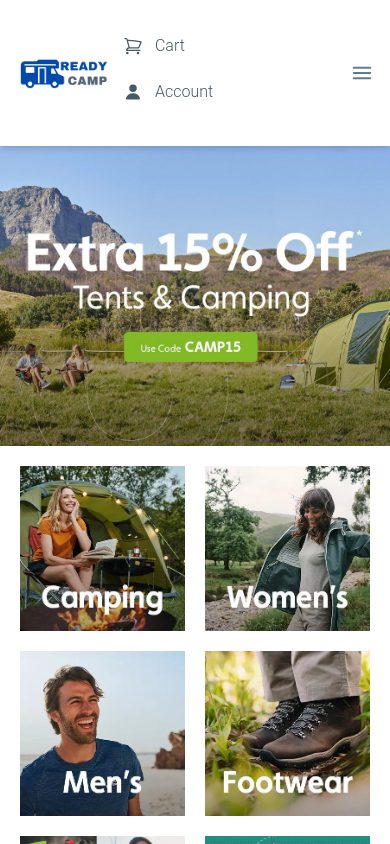
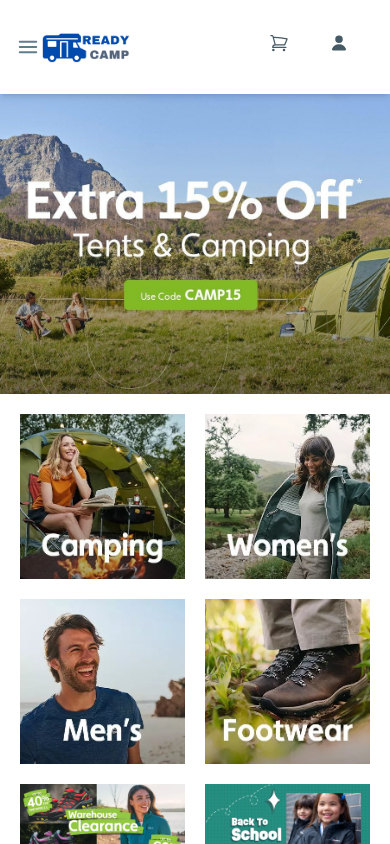
Before and after one commit to imran0dot/ready-camp, a React (Vite) app: page / in a window 390 px wide. Shown: the top 844 px of the page. Built offline with nearby package versions, Linux system fonts and the light colour scheme.

Commit message:
page tools and gadgets added

```diff
--- a/src/components/shared/header/Header.tsx
+++ b/src/components/shared/header/Header.tsx
@@ -23,15 +23,30 @@ const Header = () => {
             placeholder={undefined}
             onPointerEnterCapture={undefined}
             onPointerLeaveCapture={undefined}>
-            <div className="flex items-center justify-between text-blue-gray-900 max-w-screen-2xl mx-auto">
-                <Logo className="w-[170px]" />
+            <div className="flex items-center md:justify-between text-blue-gray-900 max-w-screen-2xl mx-auto">
+
+                <div className="flex justify-center items-center">
+                    <IconButton
+                        variant="text"
+                        color="blue-gray"
+                        className="lg:hidden"
+                        onClick={() => setOpenNav(!openNav)} placeholder={undefined} onPointerEnterCapture={undefined} onPointerLeaveCapture={undefined}        >
+                        {openNav ? (
+                            <XMarkIcon className="h-6 w-6" strokeWidth={2} />
+                        ) : (
+                            <Bars3Icon className="h-6 w-6" strokeWidth={2} />
+                        )}
+                    </IconButton>
+
+                    <Logo className="w-[170px]" />
+                </div>
 
                 <div className="hidden lg:block">
                     <NavList />
                 </div>
 
-                {/* user naviagtion  */}
-                <div>
+                {/* user menu  */}
+                <div className="flex justify-end items-end">
                     <UserNav />
                 </div>
 
@@ -49,24 +64,14 @@ const Header = () => {
                 </div> */}
 
 
-                <IconButton
-                    variant="text"
-                    color="blue-gray"
-                    className="lg:hidden"
-                    onClick={() => setOpenNav(!openNav)} placeholder={undefined} onPointerEnterCapture={undefined} onPointerLeaveCapture={undefined}        >
-                    {openNav ? (
-                        <XMarkIcon className="h-6 w-6" strokeWidth={2} />
-                    ) : (
-                        <Bars3Icon className="h-6 w-6" strokeWidth={2} />
-                    )}
-                </IconButton>
+
             </div>
 
             {/* mobile menu collapse  */}
             <Collapse open={openNav}>
                 <NavList />
                 <div className="flex w-full flex-nowrap items-center gap-2 lg:hidden">
-                    <Button variant="outlined" size="sm" color="blue-gray" fullWidth placeholder={undefined} onPointerEnterCapture={undefined} onPointerLeaveCapture={undefined}>
+                    <Button variant="filled" size="sm" color="blue-gray" fullWidth placeholder={undefined} onPointerEnterCapture={undefined} onPointerLeaveCapture={undefined}>
                         Contact now
                     </Button>
                 </div>
--- a/src/components/widgets/UserNav.tsx
+++ b/src/components/widgets/UserNav.tsx
@@ -28,13 +28,13 @@ const navMenuList: TNavMenuItem[] = [
 
 const UserNav = () => {
     return (
-        <List className="mt-4 mb-6 p-0 lg:mt-0 lg:mb-0 lg:flex-row lg:p-1" placeholder={undefined} onPointerEnterCapture={undefined} onPointerLeaveCapture={undefined}>
+        <List className="mt-4 mb-6 p-0 lg:mt-0 lg:mb-0 flex-row justify-end lg:p-1" placeholder={undefined} onPointerEnterCapture={undefined} onPointerLeaveCapture={undefined}>
             {
                 navMenuList.map((menu, index) => <Link
                     key={index}
                     to={menu.link}
                     color="blue-gray"
-                    className="font-medium capitalize font-b"
+                    className="font-medium capitalize"
                 >
                     <ListItem
                         className="flex items-center py-2"
@@ -43,6 +43,7 @@ const UserNav = () => {
                         onPointerLeaveCapture={undefined}>
                         <span className="w-5 mr-3">{menu.icon}</span>
                         <Typography
+                            className="hidden md:block"
                             placeholder={undefined}
                             onPointerEnterCapture={undefined}
                             onPointerLeaveCapture={undefined} >{menu.name}</Typography>
--- /dev/null
+++ b/src/pages/gadgets/Gadgets.tsx
@@ -0,0 +1,12 @@
+import React from 'react';
+import HeadingPrimary from '../../components/widgets/HeadingPrimary';
+
+const Gadgets: React.FC = () => {
+    return (
+        <div>
+            <HeadingPrimary>Camping Gadgets</HeadingPrimary>
+        </div>
+    );
+};
+
+export default Gadgets;
--- /dev/null
+++ b/src/pages/tools/Tools.tsx
@@ -0,0 +1,12 @@
+import React from 'react';
+import HeadingPrimary from '../../components/widgets/HeadingPrimary';
+
+const Tools: React.FC = () => {
+    return (
+        <div>
+            <HeadingPrimary>Camping Tools</HeadingPrimary>
+        </div>
+    );
+};
+
+export default Tools;
```
Also changed, not shown: src/router/index.tsx (+10 -0 lines).
